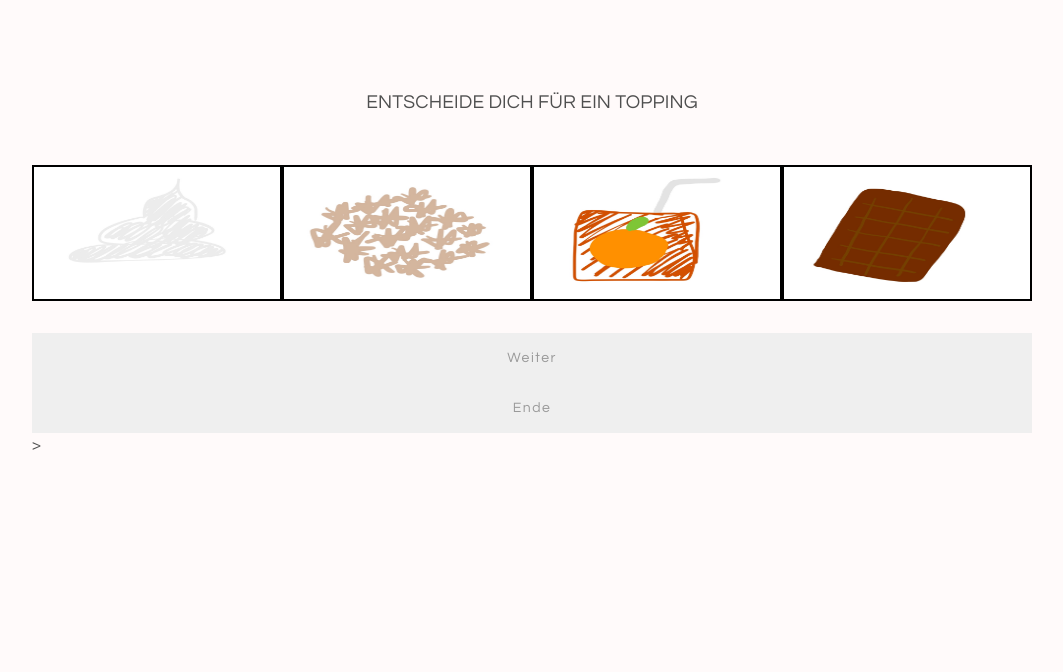
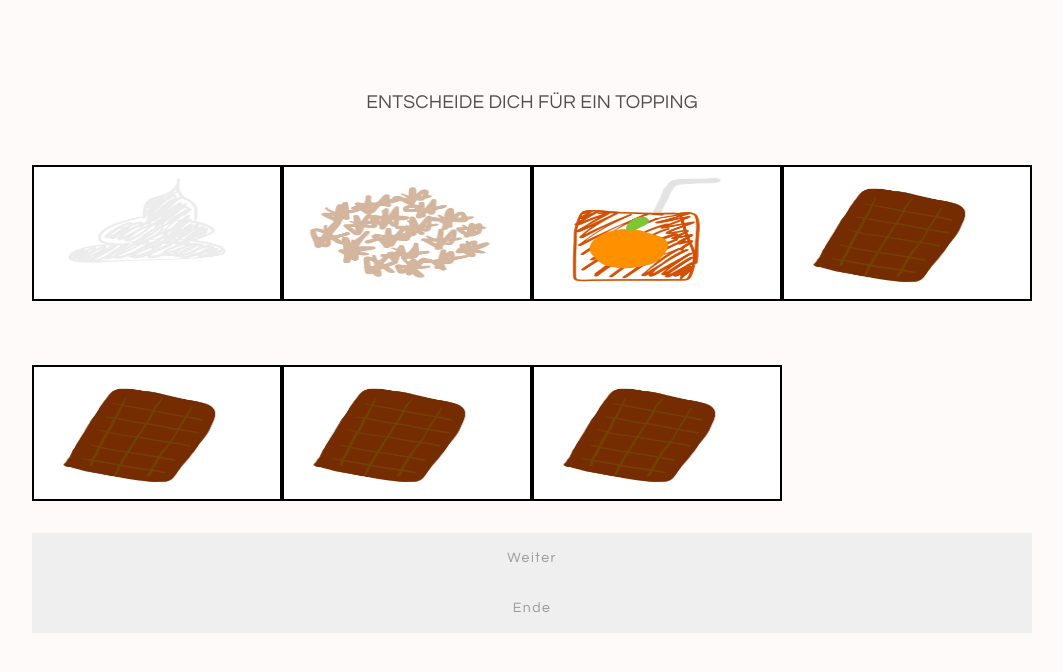
Before and after one commit to SaskiaHFU/SaskiaHFU, a plain HTML site: page Aufgabe7/seite_drei.html in a window 1280 px wide. Shown: the part 128-800 px from the top of the page, without its empty margins (108-1171 px from the left). Drawn offline with Linux system fonts and the light colour scheme.

Commit message:
verbesserungen

```diff
--- a/Aufgabe7/data.json
+++ b/Aufgabe7/data.json
@@ -63,6 +63,21 @@
             "groeße": "20px",
             "bild": "schokolade.JPG",
             "name": "schokolade"
+        },
+        {
+            "groeße": "20px",
+            "bild": "schokolade.JPG",
+            "name": "schokolade"
+        },
+        {
+            "groeße": "20px",
+            "bild": "schokolade.JPG",
+            "name": "schokolade"
+        },
+        {
+            "groeße": "20px",
+            "bild": "schokolade.JPG",
+            "name": "schokolade"
         }
     ]
 }
--- a/Aufgabe7/seite_drei.html
+++ b/Aufgabe7/seite_drei.html
@@ -20,7 +20,7 @@
         <div class="container desktop-nav">
             <div class="row">
                 <div class="col-2">
-                    <a href="index.html"><button>Zurück</button></a>
+                    <form action="index.html"><button>Zurück</button></form>
                 </div>
                 <div class="col-2">
                     <h1>Editor</h1>
@@ -41,9 +41,9 @@
 
 
             </div>
-            <a href="ergebnis.html"><button id="next">Weiter</button></a>
-            <a href="index.html"><button id="ende">Ende</button></a>
-        </div>>
+            <form action="ergebnis.html"><button id="next">Weiter</button></form>
+            <form action="index.html"><button id="ende">Ende</button></form>
+        </div>
 
 </body>
 
```
Also changed, not shown: Aufgabe7/ergebnis.html (+1 -3 lines), Aufgabe7/index.html (+1 -1 lines), Aufgabe7/seite_eins.html (+3 -3 lines), Aufgabe7/seite_zwei.html (+5 -4 lines).
